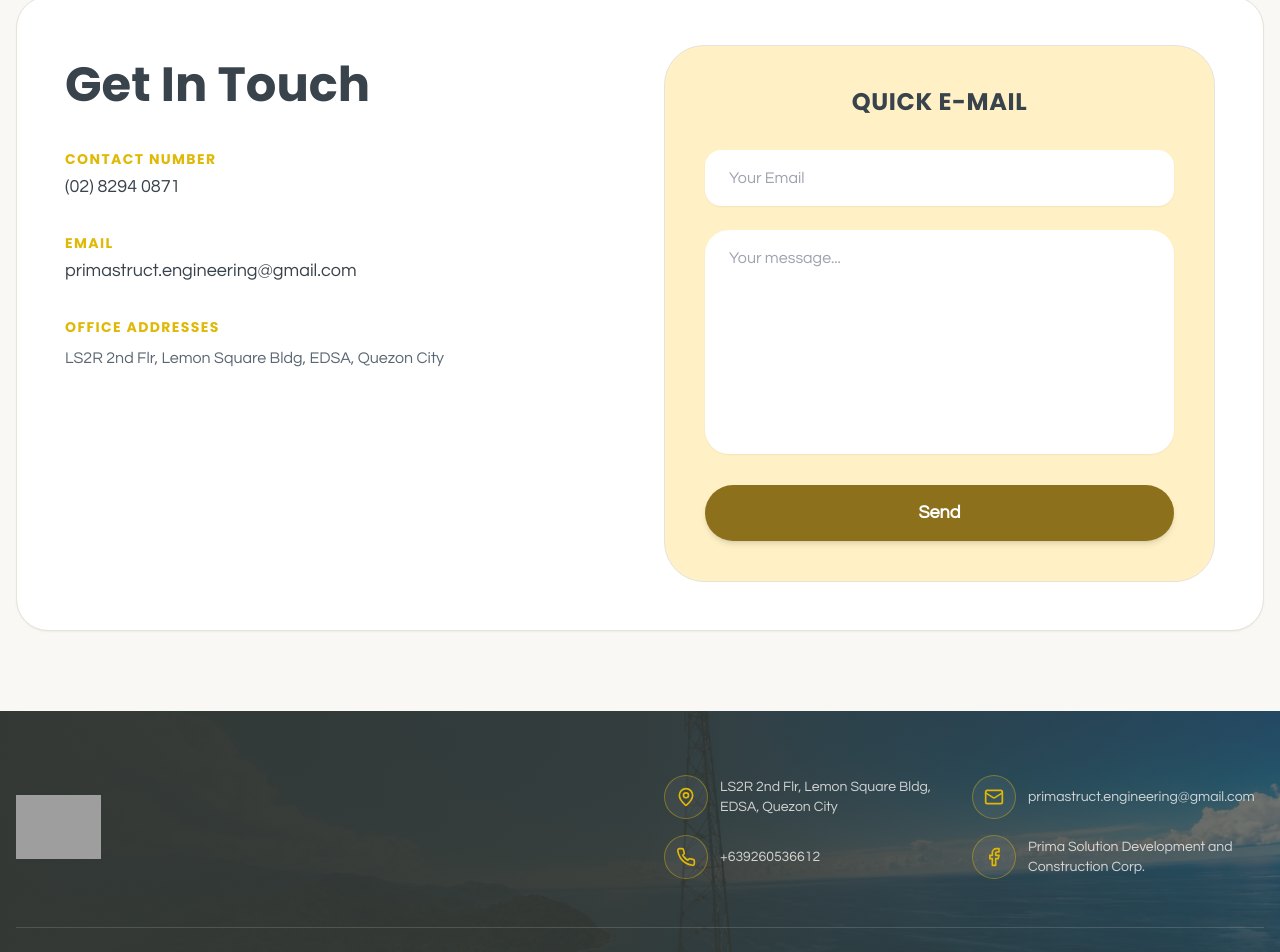
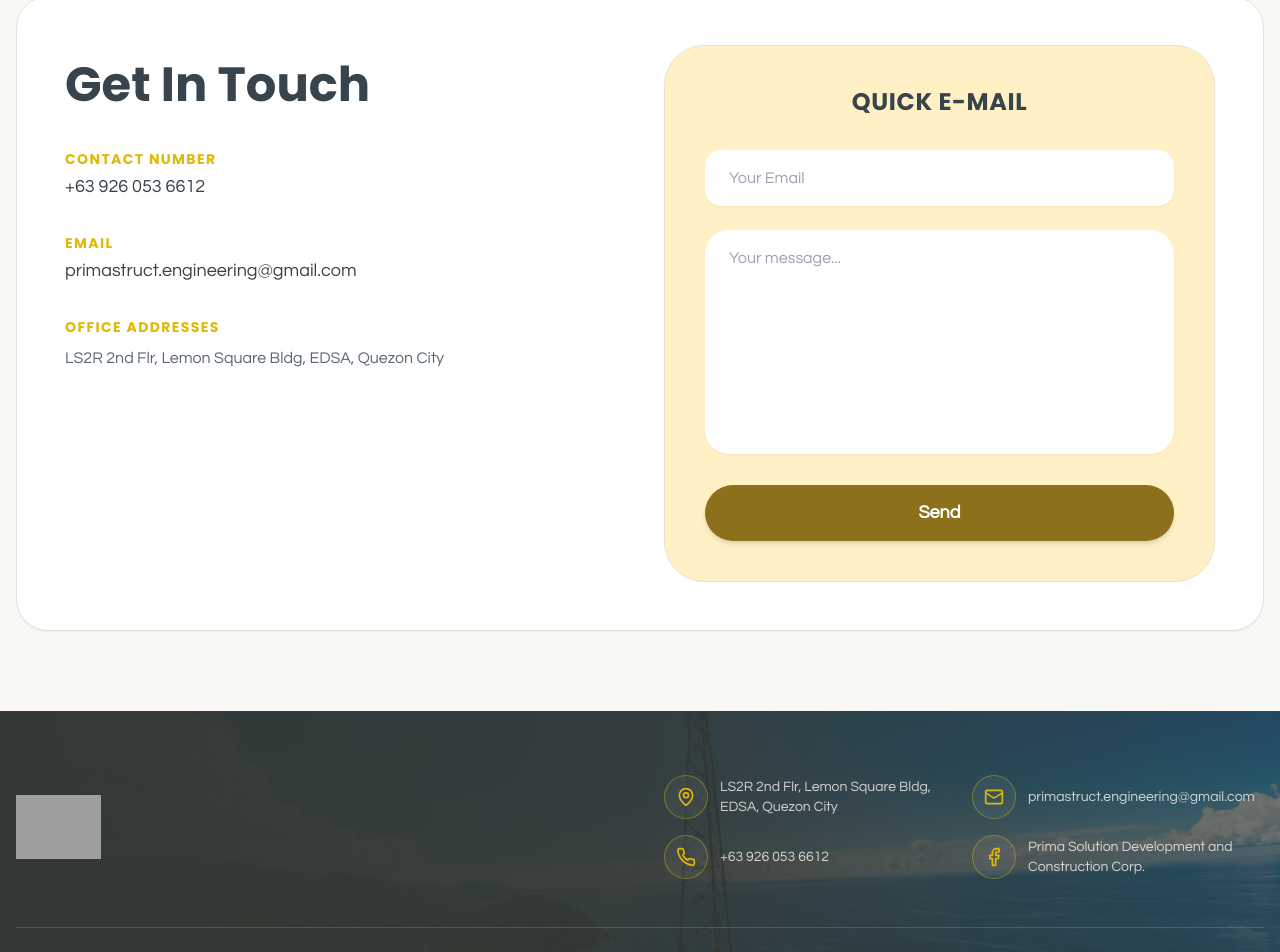
Before and after one commit to kuraidoman/Prima-Solutions, a React (Vite) app: page /consult in a window 1280 px wide. Shown: the part 132-1084 px from the top of the page. Built offline with nearby package versions, Linux system fonts and the light colour scheme; grey boxes are pictures that could not be loaded.

Commit message:
consult now contact number

```diff
--- a/src/components/Footer.tsx
+++ b/src/components/Footer.tsx
@@ -46,7 +46,7 @@ const Footer = () => {
                   href="tel:(02) 8294 0871"
                   className="text-dark-foreground/80 text-sm hover:text-gold transition-colors"
                 >
-                  +639260536612
+                  +63 926 053 6612
                 </a>
               </div>
             </div>
--- a/src/pages/Consult.tsx
+++ b/src/pages/Consult.tsx
@@ -37,7 +37,7 @@ const Consult = () => {
               <div className="space-y-8">
                 <section>
                   <h4 className="text-sm font-bold text-gold uppercase tracking-widest">Contact Number</h4>
-                  <p className="mt-1 text-lg text-charcoal font-medium">(02) 8294 0871</p>
+                  <p className="mt-1 text-lg text-charcoal font-medium">+63 926 053 6612</p>
                 </section>
 
                 <section>
```
